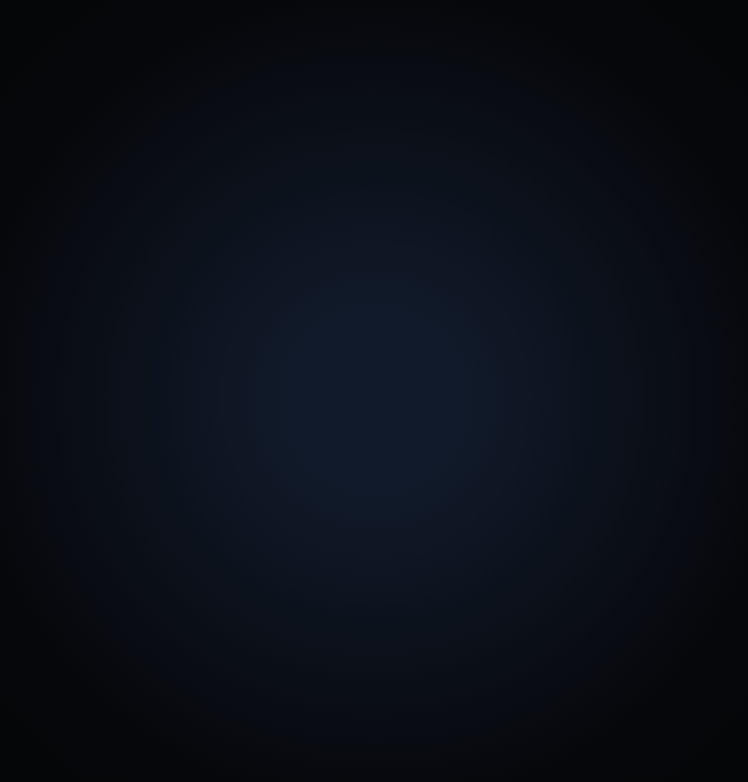
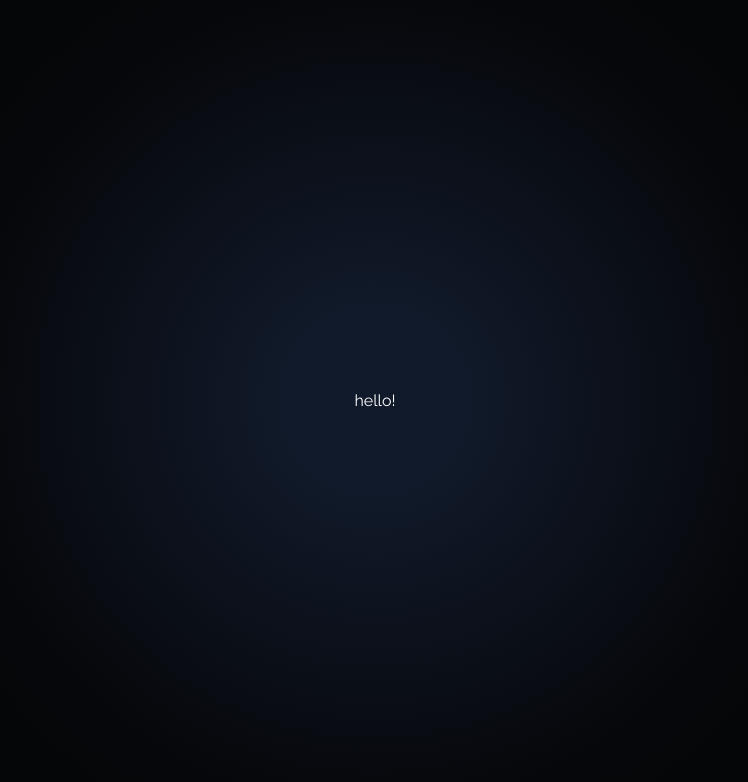
Before and after one commit to aneeshpatne/Personal-Portfolio, a Next.js app: page /profile in a window 1280 px wide. Shown: the top 782 px of the page, without its empty margins (265-1013 px from the left). Built offline with nearby package versions, Linux system fonts and the light colour scheme.

Commit message:
feat: add profileContainer component with styling for layout and structure

```diff
--- a/src/app/profile/page.js
+++ b/src/app/profile/page.js
@@ -1,9 +1,10 @@
 import styles from "./styles/background.module.css";
-
+import Container from "@/components/profileContainer";
 export default function Home() {
   return (
     <>
       <div className={styles.backgroundContainer}></div>
+      <Container />
     </>
   );
 }
--- /dev/null
+++ b/src/components/profileContainer.jsx
@@ -0,0 +1,4 @@
+import styles from "./style/profileContainer.module.css";
+export default function Container() {
+  return <div className={styles.mainContainer}> hello!</div>;
+}
--- /dev/null
+++ b/src/components/style/profileContainer.module.css
@@ -0,0 +1,10 @@
+.mainContainer {
+  min-height: 100vh;
+  display: flex;
+  align-items: center;
+  justify-content: center;
+  position: relative;
+  margin-left: auto;
+  margin-right: auto;
+  max-width: 64rem;
+}
```
